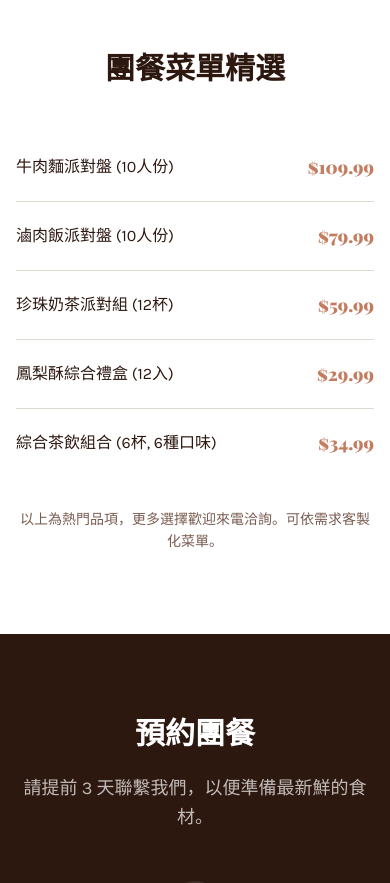
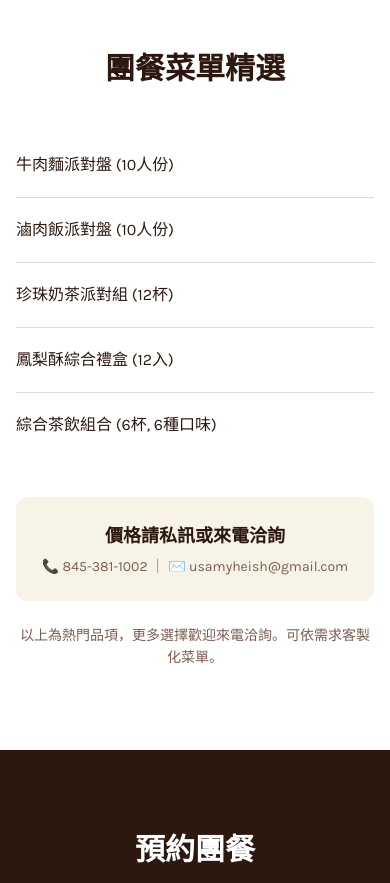
Before and after one commit to lunhsiangyuan/taiwanway, a Next.js app: page /catering in a window 390 px wide. Shown: the part 1420-2303 px from the top of the page. Built offline with nearby package versions, Linux system fonts and the light colour scheme; no server answers.

Commit message:
fix: remove catering menu prices, add contact-for-pricing CTA
Prices removed per owner request. Replaced with "價格請私訊或來電洽詢"
banner with phone and email. Menu items now display without prices.

Co-Authored-By: Claude Opus 4.6 (1M context) <noreply@anthropic.com>

```diff
--- a/components/catering-page.tsx
+++ b/components/catering-page.tsx
@@ -7,23 +7,18 @@ import { Card } from '@/components/ui/card'
 const cateringMenuItems = [
   {
     name: { zh: '牛肉麵派對盤 (10人份)', en: 'Beef Noodle Soup Tray (10 servings)', es: 'Bandeja de Sopa de Fideos con Res (10 porciones)' },
-    price: '$109.99',
   },
   {
     name: { zh: '滷肉飯派對盤 (10人份)', en: 'Braised Pork Rice Tray (10 servings)', es: 'Bandeja de Arroz con Cerdo Guisado (10 porciones)' },
-    price: '$79.99',
   },
   {
     name: { zh: '珍珠奶茶派對組 (12杯)', en: 'Bubble Tea Party Pack (12 cups)', es: 'Paquete de Fiesta de Té de Burbujas (12 vasos)' },
-    price: '$59.99',
   },
   {
     name: { zh: '鳳梨酥綜合禮盒 (12入)', en: 'Assorted Pineapple Cake Box (12 pcs)', es: 'Caja de Pasteles de Piña Surtidos (12 pzas)' },
-    price: '$29.99',
   },
   {
     name: { zh: '綜合茶飲組合 (6杯, 6種口味)', en: 'Mixed Tea Sampler (6 cups, 6 flavors)', es: 'Muestrario de Té Mixto (6 vasos, 6 sabores)' },
-    price: '$34.99',
   },
 ]
 
@@ -151,20 +146,25 @@ export function CateringPage() {
             {cateringMenuItems.map((item, index) => (
               <div
                 key={item.name.en}
-                className={`flex items-center justify-between py-5 ${
+                className={`py-5 ${
                   index < cateringMenuItems.length - 1 ? 'border-b border-[hsl(30,15%,85%)]' : ''
                 }`}
               >
-                <span className="font-body text-[#2D1810] text-base md:text-lg pr-4">
+                <span className="font-body text-[#2D1810] text-base md:text-lg">
                   {getText(item.name)}
-                </span>
-                <span className="font-heading text-lg md:text-xl font-bold text-[hsl(17,45%,57%)] whitespace-nowrap">
-                  {item.price}
                 </span>
               </div>
             ))}
           </div>
-          <p className="font-body text-sm text-[hsl(17,20%,40%)] text-center mt-8 leading-relaxed">
+          <div className="mt-10 text-center p-6 bg-[hsl(44,80%,40%)]/10 rounded-xl">
+            <p className="font-heading text-lg font-semibold text-[#2D1810] mb-2">
+              {getText({ zh: '價格請私訊或來電洽詢', en: 'Contact us for pricing', es: 'Contáctenos para precios' })}
+            </p>
+            <p className="font-body text-sm text-[hsl(17,20%,40%)]">
+              {getText({ zh: '📞 845-381-1002 ｜ ✉️ usamyheish@gmail.com', en: '📞 845-381-1002 ｜ ✉️ usamyheish@gmail.com', es: '📞 845-381-1002 ｜ ✉️ usamyheish@gmail.com' })}
+            </p>
+          </div>
+          <p className="font-body text-sm text-[hsl(17,20%,40%)] text-center mt-6 leading-relaxed">
             {getText(sectionText.menuNote)}
           </p>
         </div>
```
